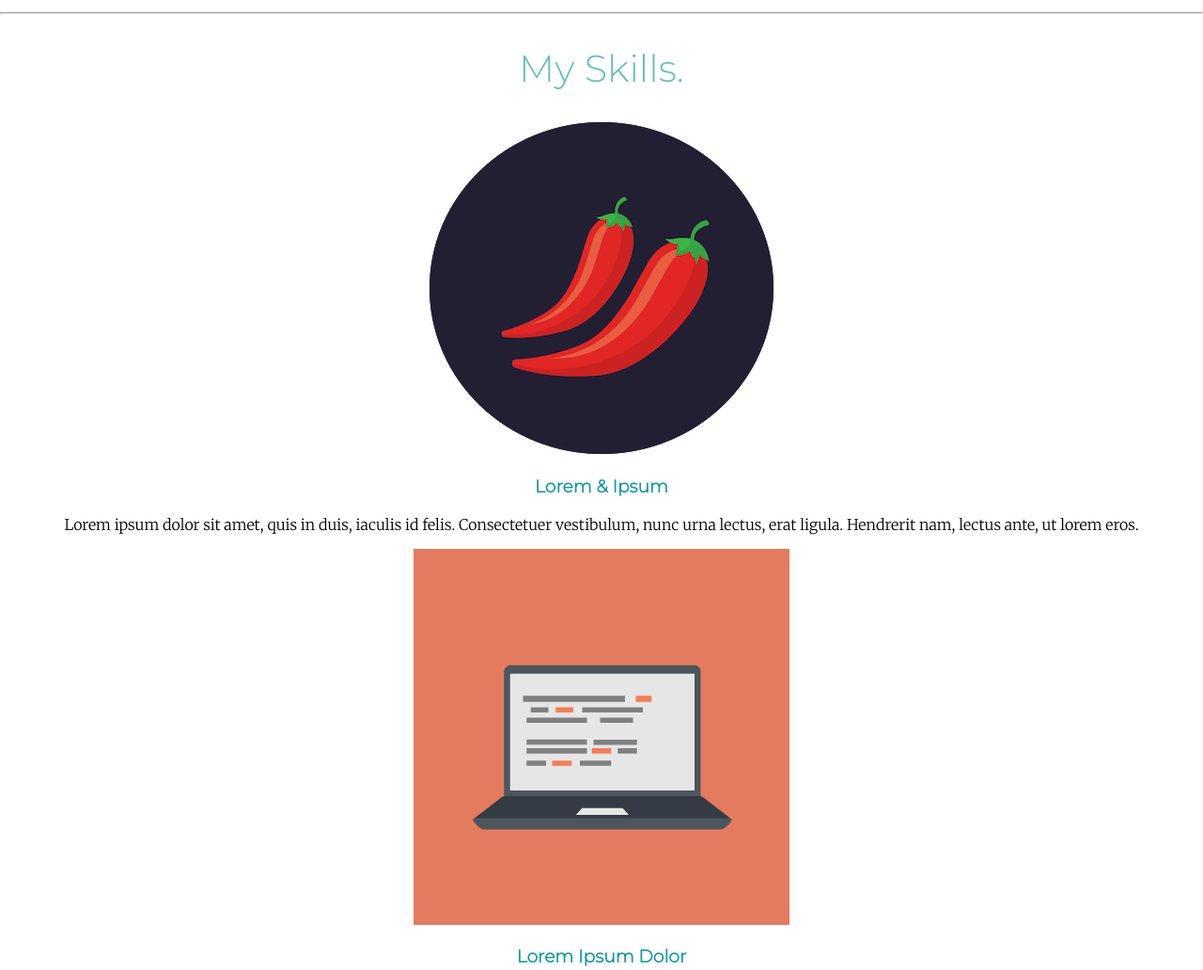
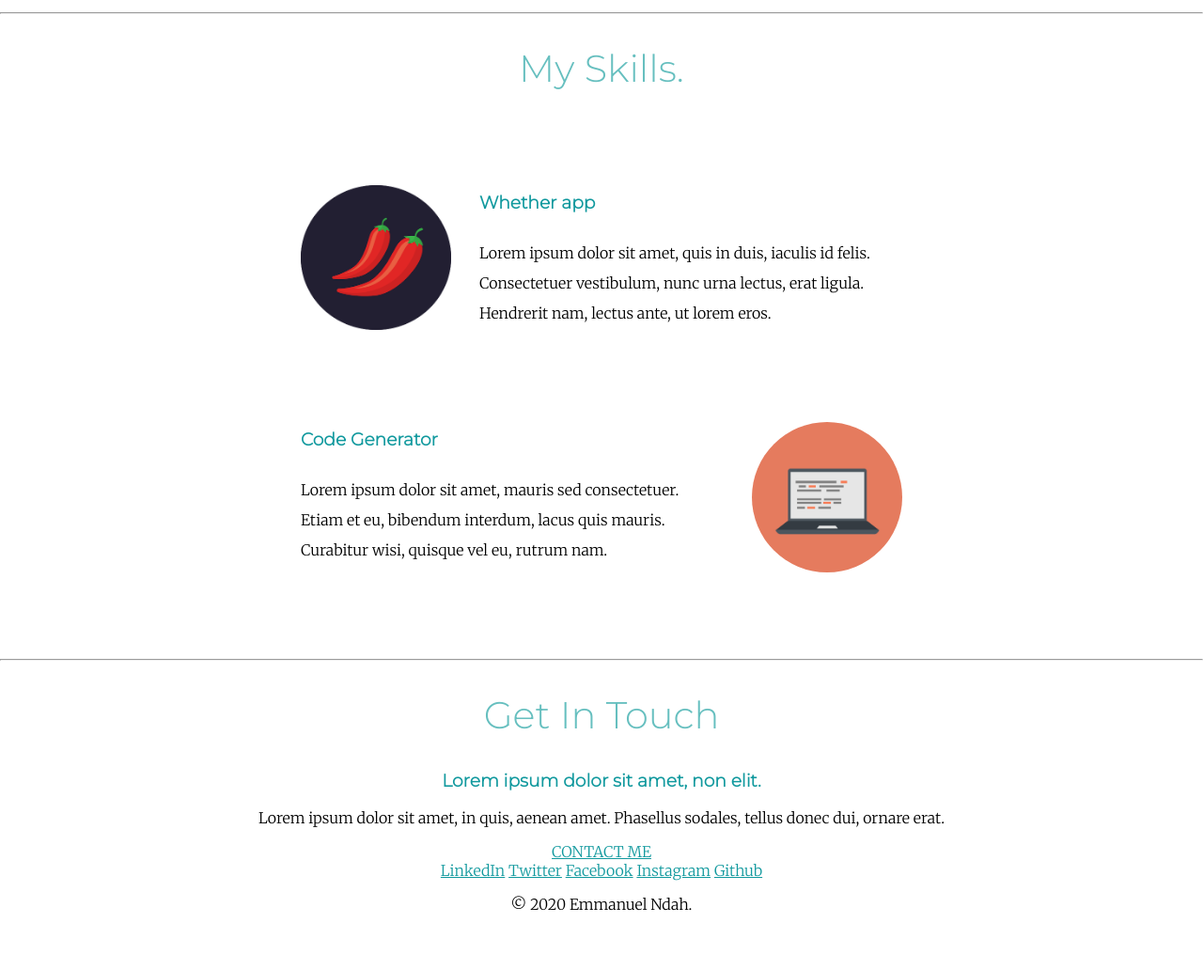
Before and after one commit to Darez-maker/CSS-My-site, a plain HTML site: page index.html in a window 1280 px wide. Shown: the part 1201-2233 px from the top of the page at 94% size. After the commit the page ends 2189 px from the top, so only its background shows below. Drawn offline with Linux system fonts and the light colour scheme.

Commit message:
float align etc

```diff
--- a/css/styles.css
+++ b/css/styles.css
@@ -7,6 +7,7 @@ body{
 
 h1{
     font-size: 5.625rem;
+
     font-family: 'Sacramento', cursive;
     margin: 50px auto 0 auto;
     color: #66bfbf;
@@ -22,7 +23,10 @@ h2{
 h3{
     font-family: 'Montserrat', sans-serif;
     color: #11999e;
+
 }
+
+
 
 a{
     color: #11999e;
@@ -59,7 +63,24 @@ a{
 
 }
 
+.skill-row{
+    width: 50%;
+    margin: 100px auto 100px auto;
+    text-align: left;
+    line-height: 2;
+}
+.skill-img{
+    width: 25%;
+    float: left;
+    margin-right: 30px;
+}
 
+.lap-img{
+    width: 25%;
+    float: right;
+    margin-left: 30px;
+    border-radius: 100%;
+}
 .pro{
     text-decoration: underline;
 }
--- a/index.html
+++ b/index.html
@@ -28,13 +28,13 @@
         <div class="skills">
           <h2>My Skills.</h2>
           <div class="skill-row">
-            <img class="" src="images/chillies.png" alt="">
-            <h3>Lorem & Ipsum</h3>
+            <img class="skill-img" src="images/chillies.png" alt="chilli-img">
+            <h3>Whether app</h3>
             <p>Lorem ipsum dolor sit amet, quis in duis, iaculis id felis. Consectetuer vestibulum, nunc urna lectus, erat ligula. Hendrerit nam, lectus ante, ut lorem eros.</p>
           </div>
           <div class="skill-row">
-            <img class="" src="images/computer.png" alt="">
-            <h3>Lorem Ipsum Dolor</h3>
+            <img class="lap-img" src="images/computer.png" alt="laptop-img">
+            <h3>Code Generator</h3>
             <p>Lorem ipsum dolor sit amet, mauris sed consectetuer. Etiam et eu, bibendum interdum, lacus quis mauris. Curabitur wisi, quisque vel eu, rutrum nam.</p>
           </div>
         </div>
```
